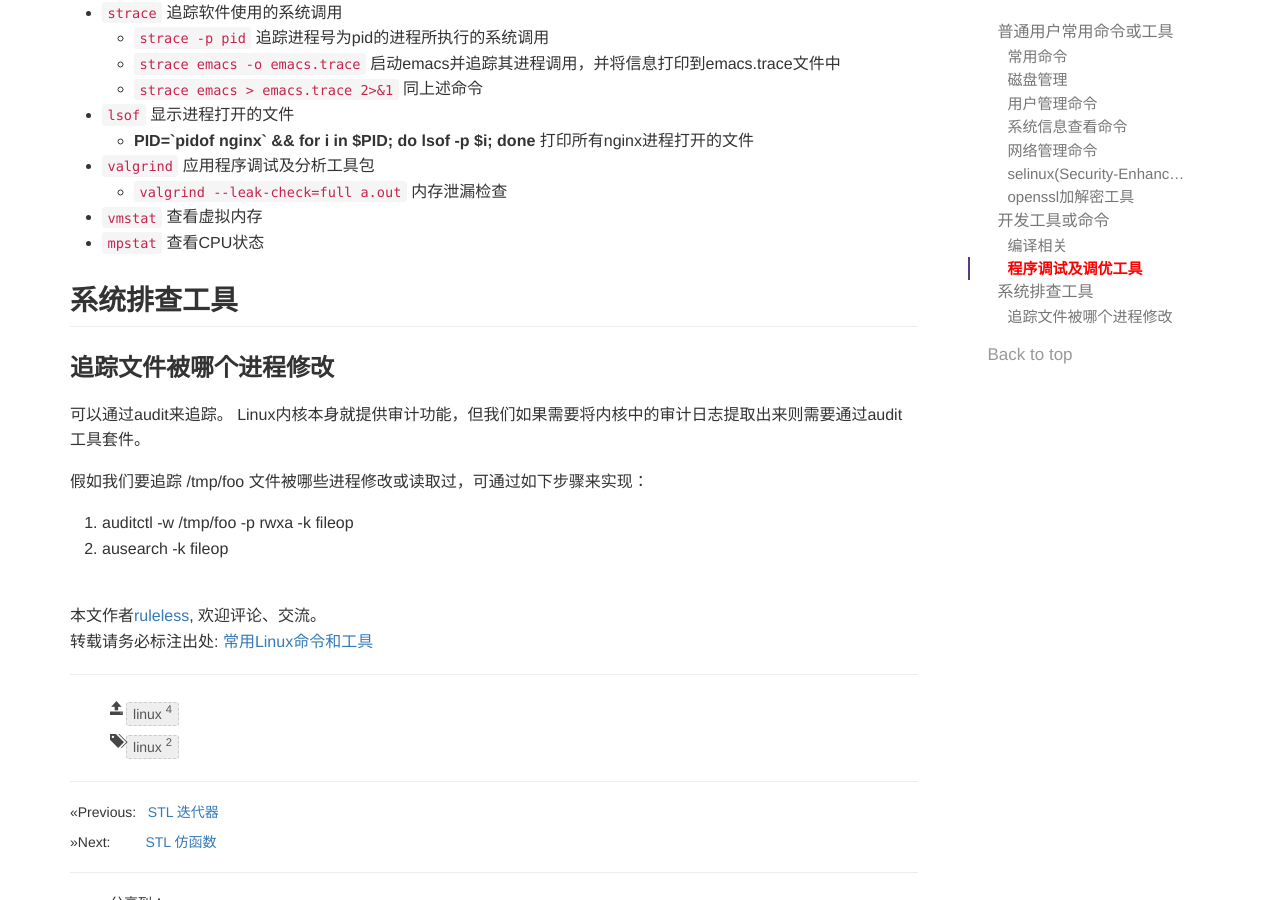
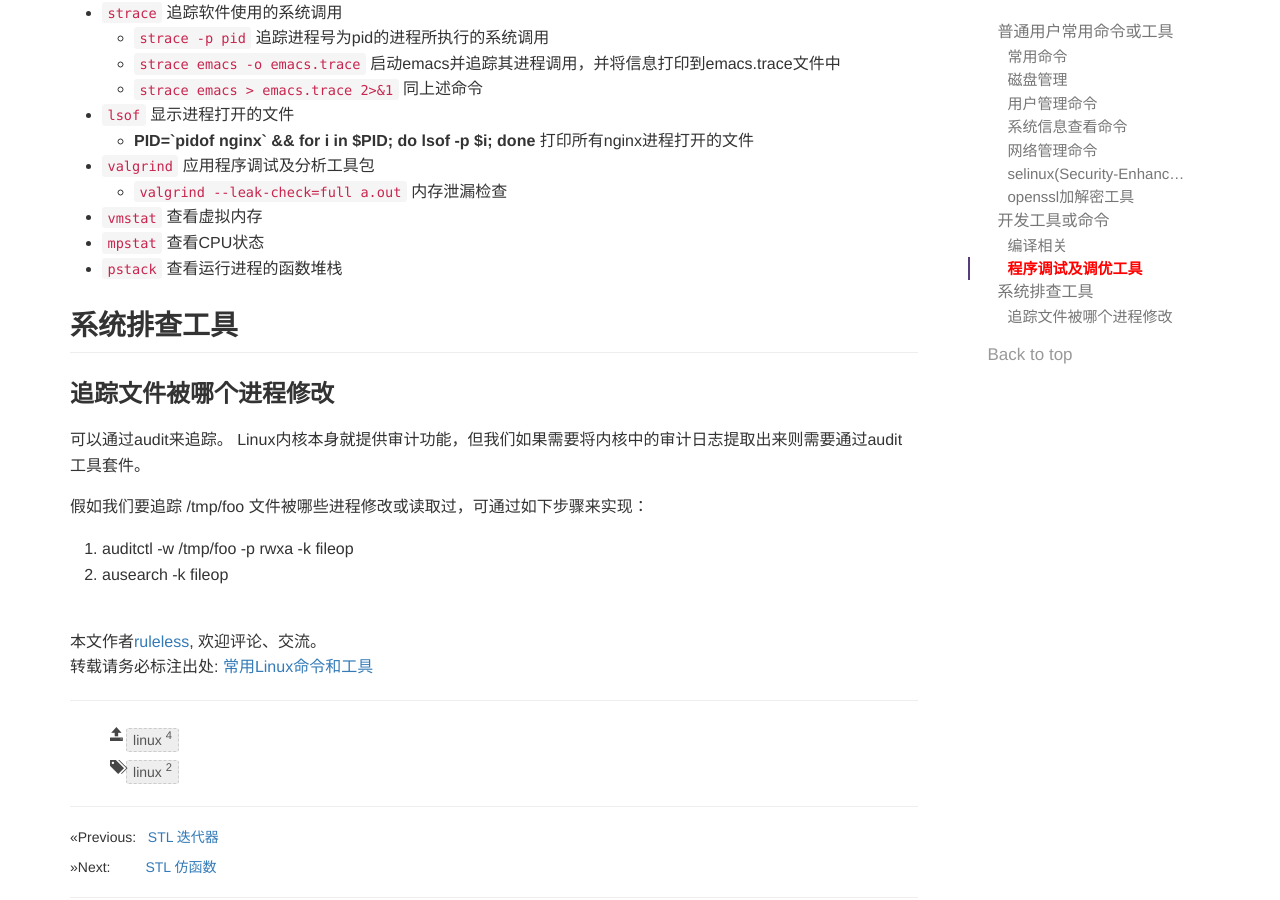
Before and after one commit to ruleless/ruleless.github.io, a Jekyll site: the page built from _posts/2016-10-30-linux-tools.md, in a window 1280 px wide and 900 px high, scrolled down 2599 px. Built offline with Jekyll 4.4.1, drawn with Linux system fonts in a browser that asks for light colours; comment, search, counter and statistics services are not loaded.

Commit message:
add pstack

```diff
--- a/_posts/2016-10-30-linux-tools.md
+++ b/_posts/2016-10-30-linux-tools.md
@@ -110,6 +110,7 @@ tags: [linux]
     - `valgrind --leak-check=full a.out` 内存泄漏检查
   + `vmstat` 查看虚拟内存
   + `mpstat` 查看CPU状态
+  + `pstack` 查看运行进程的函数堆栈
 
 ## 系统排查工具
 
```
